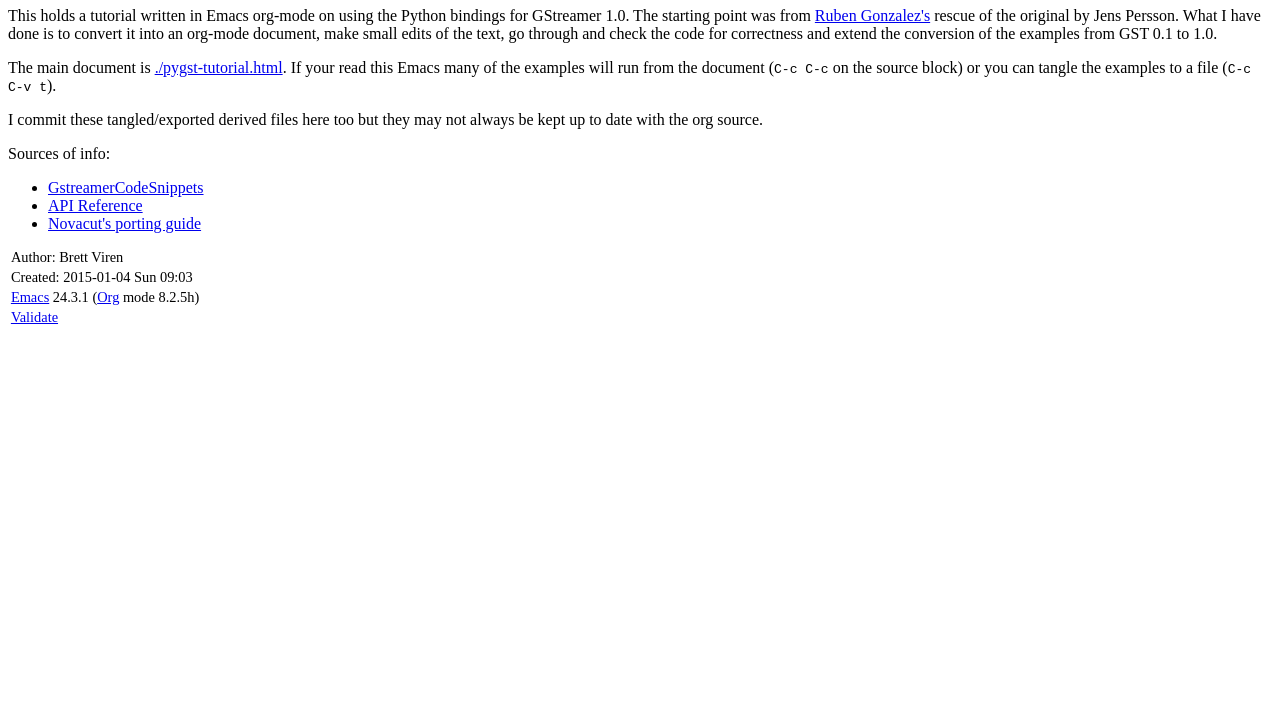
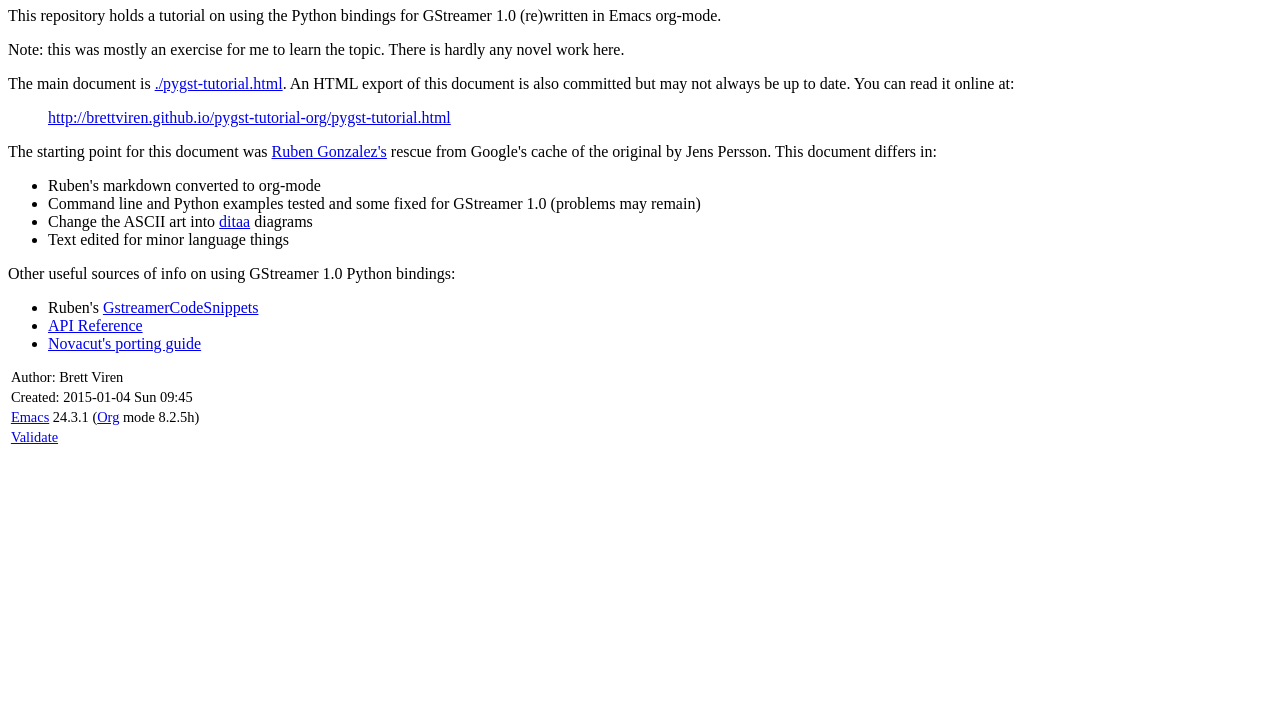
Before and after one commit to brettviren/pygst-tutorial-org, a plain HTML site: page README.html in a window 1280 px wide. Shown: the part 73-800 px from the top of the page. Drawn offline with Linux system fonts and the light colour scheme.

```diff
--- a/README.html
+++ b/README.html
@@ -3,8 +3,8 @@
 "http://www.w3.org/TR/xhtml1/DTD/xhtml1-strict.dtd">
 <html xmlns="http://www.w3.org/1999/xhtml" lang="en" xml:lang="en">
 <head>
-<title>Tutorial on using GStreamer Python Bindings in org-mode</title>
-<!-- 2015-01-04 Sun 09:03 -->
+<title>Tutorial on using GStreamer Python Bindings (org-mode version)</title>
+<!-- 2015-01-04 Sun 09:45 -->
 <meta  http-equiv="Content-Type" content="text/html;charset=utf-8" />
 <meta  name="generator" content="Org-mode" />
 <meta  name="author" content="Brett Viren" />
@@ -137,25 +137,46 @@ for the JavaScript code in this tag.
 </head>
 <body>
 <div id="content">
-<h1 class="title">Tutorial on using GStreamer Python Bindings in org-mode</h1>
+<h1 class="title">Tutorial on using GStreamer Python Bindings (org-mode version)</h1>
 <p>
-This holds a tutorial written in Emacs org-mode on using the Python bindings for GStreamer 1.0.  The starting point was from <a href="https://github.com/rubenrua/GstreamerCodeSnippets/tree/master/1.0/Python/pygst-tutorial">Ruben Gonzalez's</a> rescue of the original by Jens Persson.  What I have done is to convert it into an org-mode document, make small edits of the text, go through and check the code for correctness and extend the conversion of the examples from GST 0.1 to 1.0.
+This repository holds a tutorial on using the Python bindings for GStreamer 1.0 (re)written in Emacs org-mode.
 </p>
 
 <p>
-The main document is <a href="./pygst-tutorial.html">./pygst-tutorial.html</a>.  If your read this Emacs many of the examples will run from the document (<code>C-c C-c</code> on the source block) or you can tangle the examples to a file (<code>C-c C-v t</code>).
+Note: this was mostly an exercise for me to learn the topic.  There is hardly any novel work here.
 </p>
 
 <p>
-I commit these tangled/exported derived files here too but they may not always be kept up to date with the org source.
+The main document is <a href="./pygst-tutorial.html">./pygst-tutorial.html</a>.  An HTML export of this document is also committed but may not always be up to date.  You can read it online at:
 </p>
 
+<blockquote>
 <p>
-Sources of info:
+<a href="http://brettviren.github.io/pygst-tutorial-org/pygst-tutorial.html">http://brettviren.github.io/pygst-tutorial-org/pygst-tutorial.html</a>
+</p>
+</blockquote>
+
+<p>
+The starting point for this document was <a href="https://github.com/rubenrua/GstreamerCodeSnippets/tree/master/1.0/Python/pygst-tutorial">Ruben Gonzalez's</a> rescue from Google's cache of the original by Jens Persson.  This document differs in:
 </p>
 
 <ul class="org-ul">
-<li><a href="https://github.com/rubenrua/GstreamerCodeSnippets">GstreamerCodeSnippets</a>
+<li>Ruben's markdown converted to org-mode
+</li>
+<li>Command line and Python examples tested and some fixed for GStreamer 1.0 (problems may remain)
+</li>
+<li>Change the ASCII art into <a href="http://ditaa.sourceforge.net/">ditaa</a> diagrams
+</li>
+<li>Text edited for minor language things
+</li>
+</ul>
+
+<p>
+Other useful sources of info on using GStreamer 1.0 Python bindings:
+</p>
+
+<ul class="org-ul">
+<li>Ruben's <a href="https://github.com/rubenrua/GstreamerCodeSnippets">GstreamerCodeSnippets</a>
 </li>
 <li><a href="https://lazka.github.io/pgi-docs/#Gst-1.0">API Reference</a>
 </li>
@@ -165,7 +186,7 @@ Sources of info:
 </div>
 <div id="postamble" class="status">
 <p class="author">Author: Brett Viren</p>
-<p class="date">Created: 2015-01-04 Sun 09:03</p>
+<p class="date">Created: 2015-01-04 Sun 09:45</p>
 <p class="creator"><a href="http://www.gnu.org/software/emacs/">Emacs</a> 24.3.1 (<a href="http://orgmode.org">Org</a> mode 8.2.5h)</p>
 <p class="validation"><a href="http://validator.w3.org/check?uri=referer">Validate</a></p>
 </div>
```
Also changed, not shown: pygst-tutorial.html (+18 -17 lines), playbin-block.png, 2 other files.
